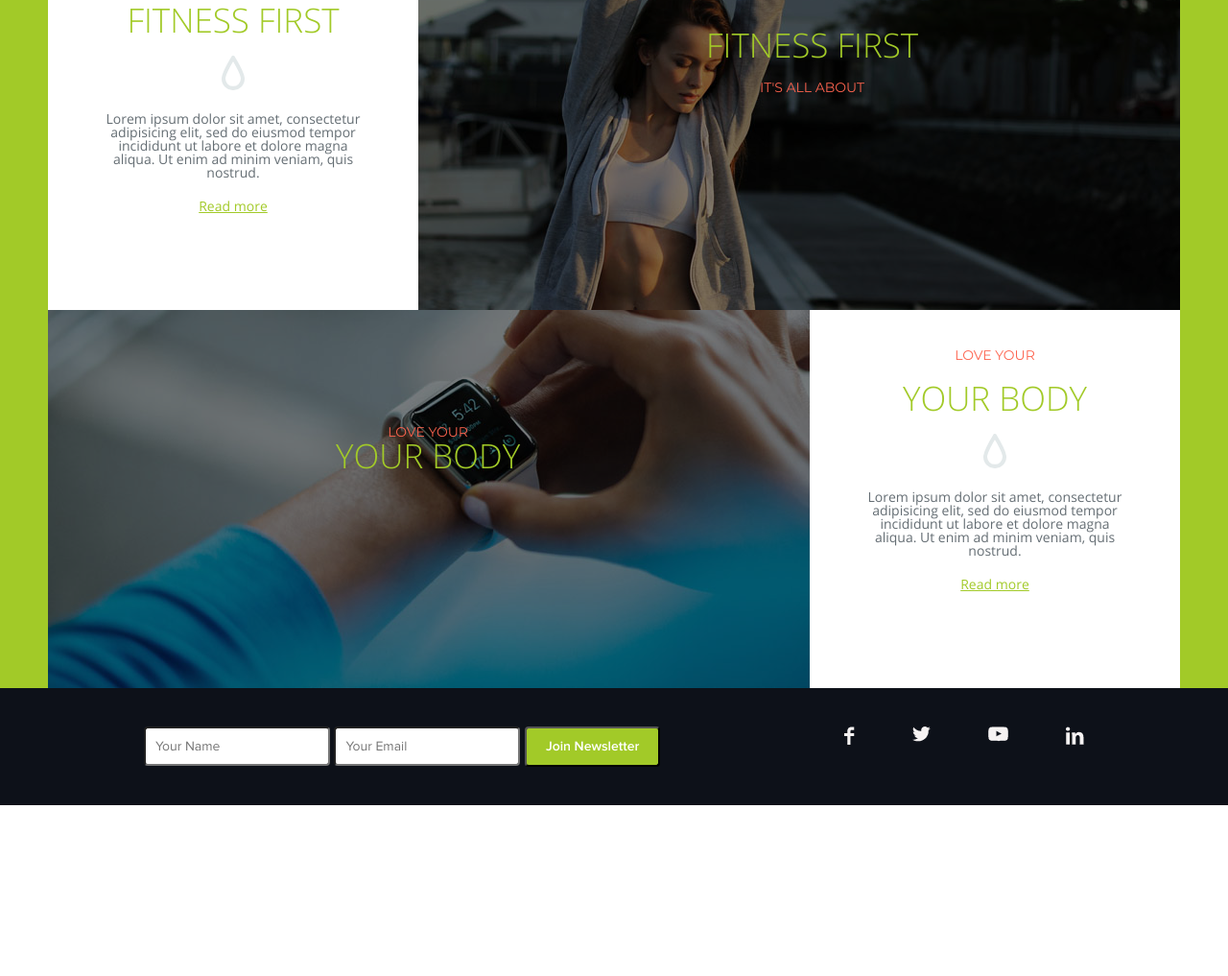
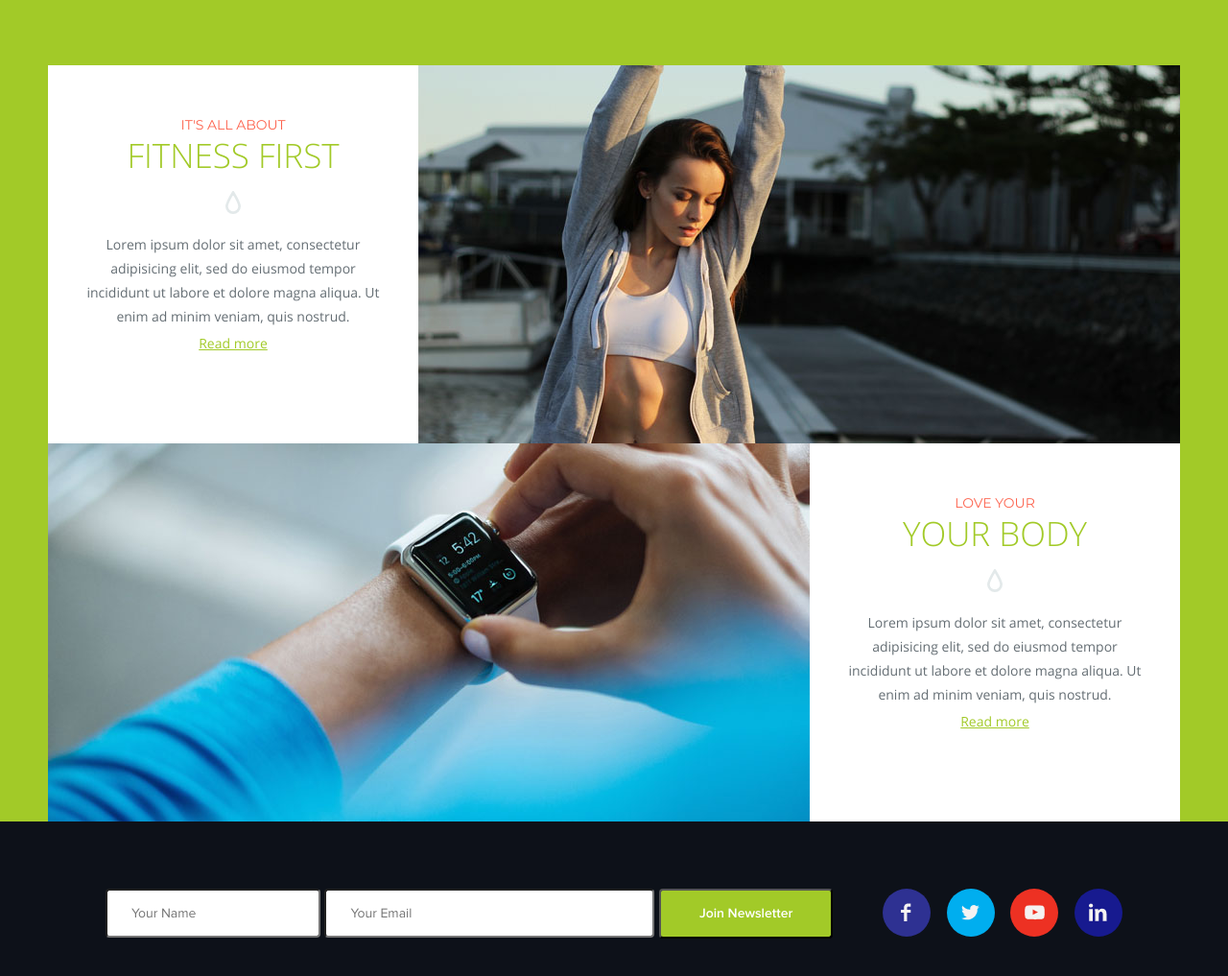
Before and after one commit to Afelua/mcs, a plain HTML site: page index.html in a window 1280 px wide. Shown: the part 1305-2322 px from the top of the page at 96% size. Before the commit the page ends 2144 px from the top, so only its background shows below. Drawn offline with Linux system fonts and the light colour scheme.

Commit message:
Homework7

```diff
--- a/index.html
+++ b/index.html
@@ -44,7 +44,7 @@
 				<div class="benefits__image-container">
 					<img src="images/icon1.svg" alt="">
 				</div>
-				<h2 class="benefits__title">Resorces</h2>
+				<h2 class="benefits__title">Resources</h2>
 				<p class="benefits__text">
 					Easily manage your inspiration and work-in-progress by dragging images into projects and sharable client groups. Easily manage your inspiration and work-in-progress by dragging images into projects and sharable client group
 				</p>
@@ -94,7 +94,7 @@
 				<h3 class="info__title">It's all about</h3>
 				<h2 class="info__subtitle">Fitness first</h2>
 				<img src="images/icon5.svg" alt=""
-				height="36">
+				height="24">
 				<p class="info__text">Lorem ipsum dolor sit amet, consectetur adipisicing elit, sed do eiusmod tempor incididunt ut labore et dolore magna aliqua. Ut enim ad minim veniam, quis nostrud.</p>
 				<a href="" class="info__link">Read more</a>
 			</div>
@@ -118,7 +118,7 @@
 				<h3 class="info__title">Love your</h3>
 				<h2 class="info__subtitle">Your body</h2>
 				<img src="images/icon5.svg" alt=""
-				height="36">
+				height="24">
 				<p class="info__text">Lorem ipsum dolor sit amet, consectetur adipisicing elit, sed do eiusmod tempor incididunt ut labore et dolore magna aliqua. Ut enim ad minim veniam, quis nostrud.</p>
 				<a href="" class="info__link">Read more</a>
 			</div>
@@ -128,30 +128,14 @@
 		<div class="footer-container">
 			<form class="form">
 				<input class="input" type="text" placeholder="Your Name">
-				<input class="input" type="text" placeholder="Your Email">
+				<input class="input input_email" type="text" placeholder="Your Email">
 				<button class="button">Join Newsletter</button>
 			</form>
 			<ul class="social">
-				<li>
-					<a href="">
-						<img src="images/fb.png">
-					</a>
-				</li>
-				<li>
-					<a href="">
-						<img src="images/tw.png">
-					</a>
-				</li>
-				<li>
-					<a href="">
-						<img src="images/yt.png">
-					</a>
-				</li>
-				<li>
-					<a href="">
-						<img src="images/ln.png">
-					</a>
-				</li>
+				<li class="icon icon-fb"></li>
+				<li class="icon icon-tw"></li>
+				<li class="icon icon-yt"></li>
+				<li class="icon icon-ln"></li>
 			</ul>
 		</div>
 	</footer>
--- a/style.css
+++ b/style.css
@@ -41,7 +41,7 @@
 .header{
 	display: flex;
     justify-content: space-between;
-	padding: 45px 53px;
+    padding: 45px 67px 45px 53px;
 }
 
 .background-image{
@@ -53,10 +53,11 @@
 
 .menu{
 	display: flex;
-	width: 500px;
+	width: 510px;
 	list-style: none;
 	justify-content: space-between;
 	font-family: AvenirNext, sans-serif;
+	margin: 17px 0 0;
 }
 
 .menu-item{
@@ -97,22 +98,22 @@
 	justify-content: space-between;
 	width: 1180px;
     margin: 0 auto;
-    padding: 50px 0;
+    padding: 110px 0 75px;
 }
 
 .benefits__image-container{
-	height: 60px;
+	height: 45px;
 }
 
 .benefits__item{
-	max-width: 250px;
+	max-width: 280px;
 }
 
 .benefits__title{
 	font-family: OpenSans, sans-serif;
 	font-weight: 400;
 	font-size: 24px;
-	margin: 15px 0;
+    margin: 15px 0 25px;
 }
 
 .benefits__text{
@@ -120,6 +121,7 @@
 	font-size: 14px;
 	font-weight: 400;
 	padding: 0 0 20px 0;
+	line-height: 1.7;
 }
 
 .benefits__link{
@@ -141,7 +143,7 @@
 	text-transform: uppercase;
 	font-size: 14px;
 	font-family: Montserrat, sans-serif;
-	margin: 0 0 20px 0;
+	margin: 0 0 7px 0;
 }
 
 .info__subtitle{
@@ -155,7 +157,7 @@
 
 .info__block{
 	background: #fff;
-    padding: 40px 60px;
+    padding: 55px 40px;
 	text-align: center;
 }
 
@@ -164,7 +166,8 @@
 	font-size: 14px;
 	font-family: OpenSans, sans-serif;
 	font-weight: 400;
-	margin: 20px 0;
+	margin: 16px 0 7px;
+	line-height: 1.8;
 }
 
 .info__link{
@@ -183,7 +186,7 @@
 	margin: 0 auto;
 	display: flex;
     justify-content: space-between;
-    padding: 40px 100px;
+    padding: 70px 60px;
     box-sizing: border-box;
 }
 
@@ -194,12 +197,16 @@
 }
 
 .input{
-	padding: 10px;
+    padding: 15px 25px;
     border-radius: 4px;
     color: #83969f;
     font-size: 14px;
     font-family: ProximaNova, sans-serif;
     font-weight: 400;
+}
+
+.input_email{
+	width: 290px;
 }
 
 .button{
@@ -208,8 +215,12 @@
     font-size: 14px;
     font-family: ProximaNova, sans-serif;
     border-radius: 4px;
-    padding: 12px 20px;
+	padding: 17px 40px;
     font-weight: 600;
+}
+
+.button:hover{
+    animation: buttonHover 1s;
 }
 
 .hover{
@@ -225,14 +236,20 @@
 	background: rgb(0,0,0, 50%);
 	height: 100%;
 	width: 100%;
+	opacity: 0;
+	transition: all 1s;
 }
 
 .text-hover{
     position: absolute;
     text-align: center;
-    top: 100px;
-    left: 300px;
     text-transform: uppercase;
+    opacity: 0;
+    transition: all 1s;
+    width: 100%;
+    text-align: center;
+    top: 50%;
+    margin-top: -35px;
 }
 
 .hover__subtitle{
@@ -248,3 +265,92 @@
 	font-family: OpenSans, sans-serif;
 	font-weight: 100;
 }
+
+.hover:hover .text-hover {
+  	opacity: 1;
+}
+
+.hover:hover:before {
+  	opacity: 1;
+}
+
+@keyframes buttonHover{
+	0%{
+		background: #a2ca28;
+	}
+	100%{
+		background: red;
+	}
+}
+
+.icon {
+  width: 50px;
+  height: 50px;
+  border-radius: 50%;
+  position: relative;
+}
+
+.icon:before {
+  content: '';
+  display: block;
+  position: absolute;
+}
+
+.icon-fb {
+  background: #2e3192;
+}
+
+.icon-tw {
+  background: #00aeef;
+}
+
+.icon-yt {
+  background: #ed3123;
+}
+
+.icon-ln {
+  background: #171a8f;
+}
+.icon-fb:before {
+  background-image: url("./images/fb.png");
+  width: 11px;
+  height: 19px;
+  background-size: 11px 19px;
+  top: 50%;
+  left: 50%;
+  margin-top: -10px;
+  margin-left: -6px;
+}
+
+.icon-tw:before {
+  background-image: url("images/tw.png");
+  width: 19px;
+  height: 16px;
+  background-size: 19px 16px;
+  top: 50%;
+  margin-top: -8px;
+  left: 50%;
+  margin-left: -10px;
+}
+
+.icon-ln:before {
+  background-image: url("images/ln.png");
+  width: 19px;
+  height: 19px;
+  background-size: 19px 19px;
+  top: 50%;
+  margin-top: -10px;
+  left: 50%;
+  margin-left: -10px;
+}
+
+.icon-yt:before {
+  background-image: url("images/yt.png");
+  width: 21px;
+  height: 16px;
+  background-size: 21px 16px;
+  top: 50%;
+  margin-top: -8px;
+  left: 50%;
+  margin-left: -10px;
+}
```
